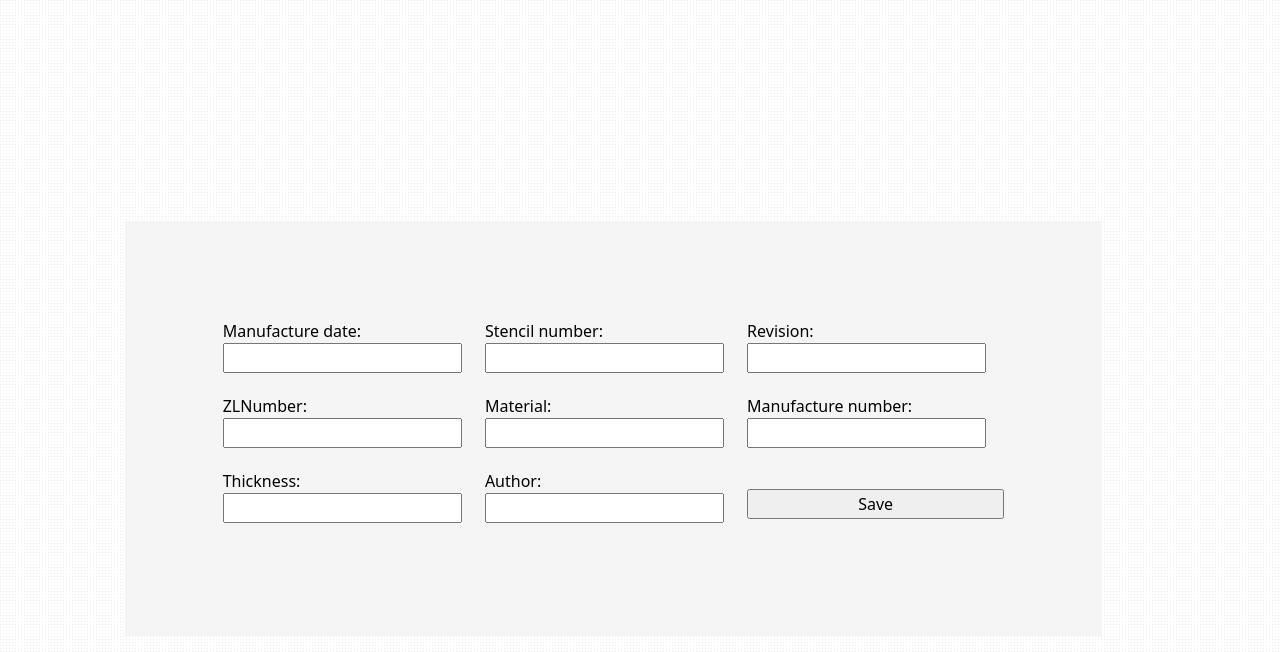
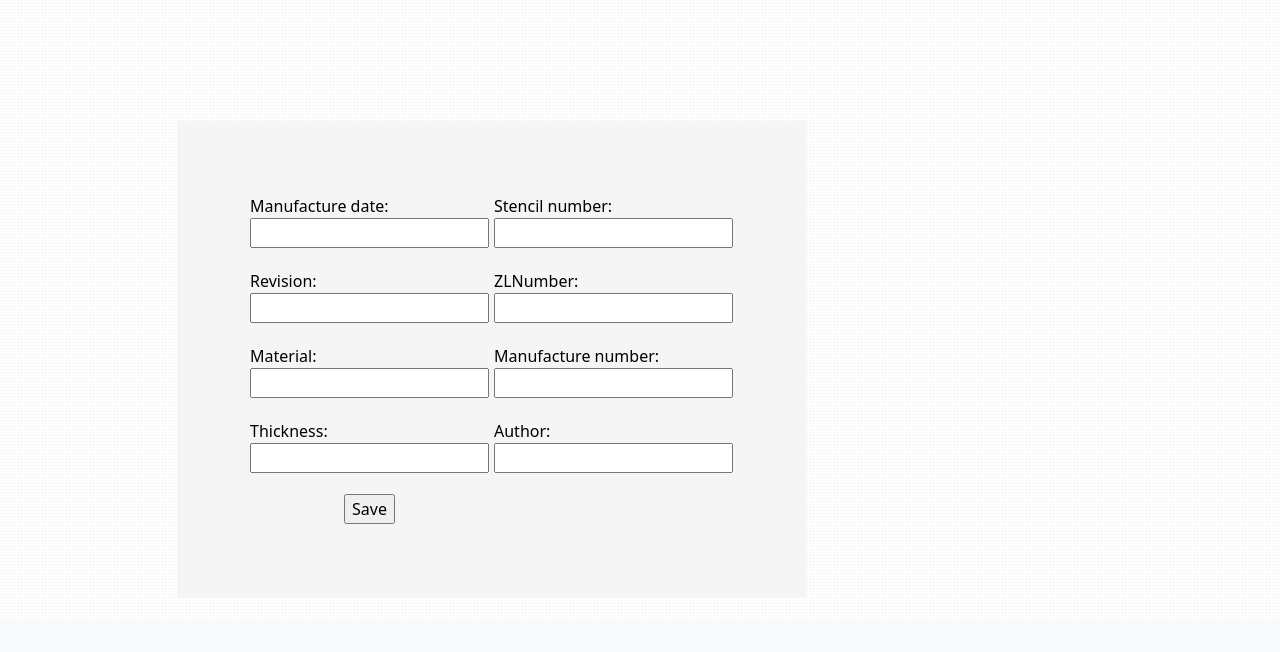
Before and after one commit to JamesB-lab/BLOG, a Django app: page /stencil/new/ in a window 1280 px wide. Shown: the part 180-832 px from the top of the page. After the commit the page ends 799 px from the top, so only its background shows below. Run offline with Django 3.2, Linux system fonts and the light colour scheme.

Commit message:
I fucking hate CSS

```diff
--- a/static/css/base.css
+++ b/static/css/base.css
@@ -42,6 +42,7 @@ header h1 a {
 
 .card_form {
     display: grid;
+    place-items: center;
     grid-template-columns: 1fr 1fr 1fr;
     justify-self: center;
     justify-content: center;
@@ -53,8 +54,10 @@ header h1 a {
 
 }
 
+@media only screen and (min-width: 1920px) {
     .form {
         display: grid;
+        place-items: center;
         grid-template-columns: 1fr 1fr 1fr;
         gap: 5px;
         align-items: center;
@@ -63,9 +66,31 @@ header h1 a {
         padding: 10%;
         color: black;
         background-color: whitesmoke;
-    margin-top: 200px;
+        margin-top: 100px;
+        margin-left: 750px;
+        width: auto;
+        float: none;
+    }
+}
+
+
+@media only screen and (min-width: 1000px) {
+    .form {
+        display: grid;
+        place-items: center;
+        grid-template-columns: 1fr 1fr;
+        gap: 5px;
+        align-items: center;
+        width: 100%;
+        justify-content: center;
+        padding: 10%;
+        color: black;
+        background-color: whitesmoke;
+        margin-top: 100px;
         margin-left: 250px;
-    /* margin-right: 30%; */
+        width: auto;
+        float: none;
+    }
 }
 
 
@@ -162,3 +187,8 @@ header h1 a {
 .clock::-webkit-scrollbar {
     display: none;
 }
+
+.card_container {
+    display: flex;
+    justify-content: center;
+}
--- a/templates/stencil_new.html
+++ b/templates/stencil_new.html
@@ -16,11 +16,13 @@
     <header>
         <h1><a href="{% url 'home' %}">Add Stencil</a></h1>
     </header>
+<div class="card_container">
 <div class ="card_form">
     <form action="" method="post" class="form">{% csrf_token %}
         {{ form.as_p }}
         <input type="submit" value="Save">
     </form>
+</div>
 </div>
 
 
```
Also changed, not shown: db.sqlite3. Lines whose indentation alone changed are shown as unchanged.
